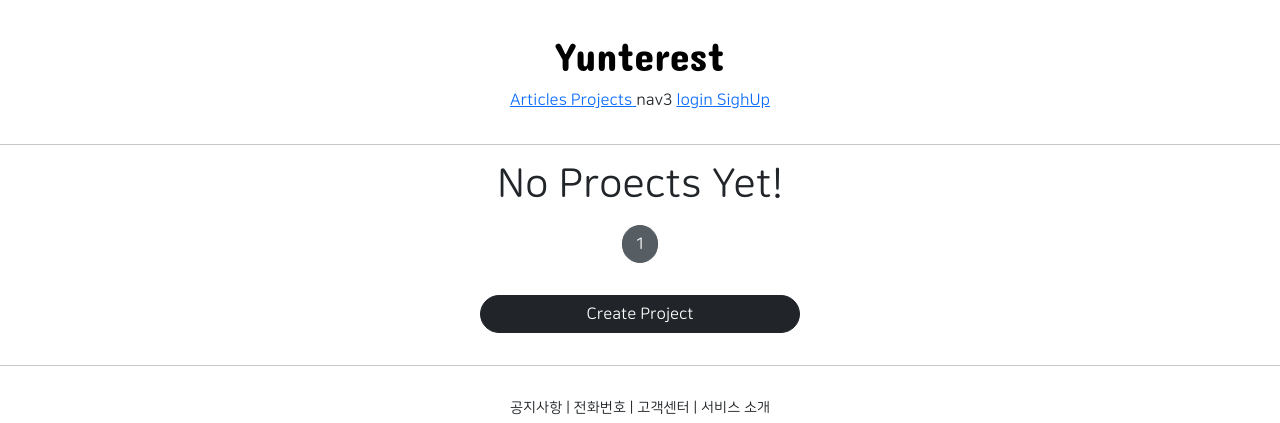
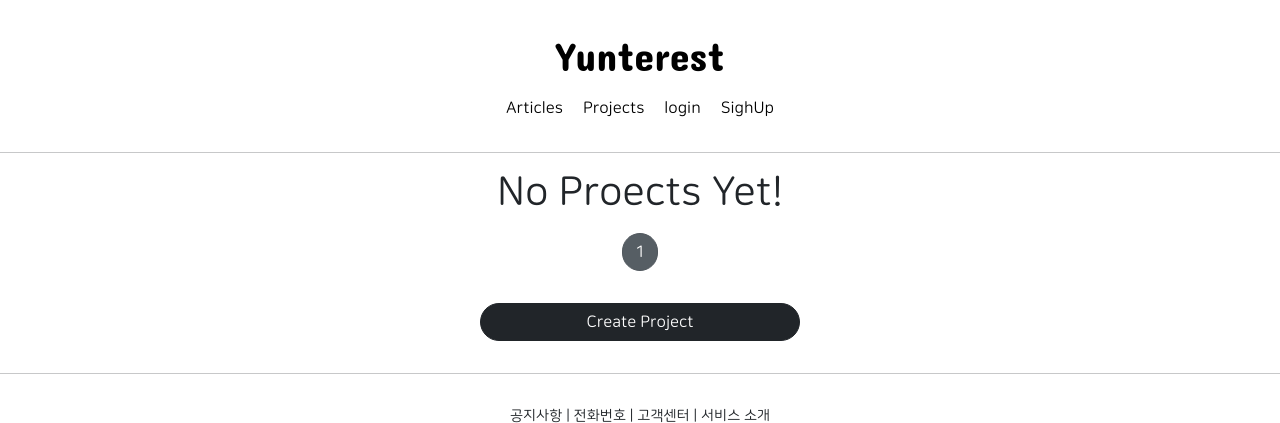
Before and after one commit to dev-yun/Yunterest, a Django app: page /projects/list/ in a window 1280 px wide. Shown: the top 423 px of the page. Run offline with Django 3.2, Linux system fonts and the light colour scheme; data that the repository does not hold is empty; some libraries are stand-ins or nearby versions.

Commit message:
Create Projectapp

```diff
--- a/projectapp/templates/projectapp/detail.html
+++ b/projectapp/templates/projectapp/detail.html
@@ -3,10 +3,10 @@
 {% block content %}
 
     <div>
-        <div style="text-align: center; max-width: 500px; margin: 4rem auto">
+        <div style="text-align: center; max-width: 500px; margin: 4rem auto;">
             <img src="{{ target_project.image.url }}" alt=""
-                style="height: 12rem; width: 12rem; border-radius: 15rem; margin-bottom: 2rem">
-            <h2 class="yunterest_font">
+                style="height: 15rem; width: 15rem; border-radius: 5rem; margin-bottom: 2rem; object-fit: cover">
+            <h2 style="font-family: 'NanumSquareRoundOTFB'">
                 {{ target_project.title }}
             </h2>
             <h5 style="margin-bottom: 3rem">
--- a/projectapp/templates/projectapp/list.html
+++ b/projectapp/templates/projectapp/list.html
@@ -10,11 +10,6 @@
             margin: 0 auto;
         }
 
-        .container a{
-            width: 45%;
-            max-width: 250px;
-        }
-
         .container div {
             display: flex;
             justify-content: center;
@@ -23,8 +18,11 @@
         }
 
         .container img{
-            width: 100%;
-            border-radius: 1rem;
+            width: 7rem;
+            height: 7rem;
+            border: 1px solid #bbb;
+            border-radius: 2rem;
+            object-fit: cover;
         }
 
     </style>
--- a/projectapp/views.py
+++ b/projectapp/views.py
@@ -31,4 +31,4 @@ class ProjectListView(ListView):
     model = Project
     context_object_name = 'project_list'
     template_name = 'projectapp/list.html'
-    paginate_by = 25
+    paginate_by = 15
--- a/static/base.css
+++ b/static/base.css
@@ -13,11 +13,24 @@
 .yunterest_footer_button{
     font-size: .9rem;
 }
-.not_change_link_color{
-    color:black; text-decoration: none;
+.yunterest_header_nav{
+    margin: 0.5rem
 }
+.yunterest_header_navbar{
+    margin: 1rem 0;
+}
+
 @media screen and (max-width: 500px){
     html{
         font-size: 13px;
     }
 }
+a {
+   color : black;
+    text-decoration: none;
+}
+
+a:hover {
+    color: black;
+    text-decoration: none;
+}
--- a/templates/header.html
+++ b/templates/header.html
@@ -4,27 +4,26 @@
             <h1 class="yunterest_font">Yunterest</h1>
         </a>
     </div>
-    <div>
-        <a href="{% url 'articleapp:list' %}">
+    <div class="yunterest_header_navbar">
+        <a href="{% url 'articleapp:list' %}" class="yunterest_header_nav">
             <span>Articles</span>
         </a>
-        <a href="{% url 'projectapp:list' %}">
+        <a href="{% url 'projectapp:list' %}" class="yunterest_header_nav">
             <span>Projects</span>
         </a>
-        <span>nav3</span>
         {% if not user.is_authenticated %}
-        <a href="{% url 'accountapp:login' %}?next={% url 'accountapp:hello_world' %}">
+        <a href="{% url 'accountapp:login' %}?next={{ request.path }}" class="yunterest_header_nav">
 {#   request.path는 요청받은 경로를 의미하며 쉽게 말하면 login후 해당 url을 누른 페이지로 돌아간다는 말이다. #}
             <span>login</span>
         </a>
-        <a href="{% url 'accountapp:create' %}">
+        <a href="{% url 'accountapp:create' %}" class="yunterest_header_nav">
             <span>SighUp</span>
         </a>
         {% else %}
-        <a href="{% url 'accountapp:detail' pk=user.pk %}">
+        <a href="{% url 'accountapp:detail' pk=user.pk %}" class="yunterest_header_nav">
             <span>MyPage</span>
         </a>
-        <a href="{% url 'accountapp:logout' %}?next={{ request.path }}">
+        <a href="{% url 'accountapp:logout' %}?next={{ request.path }}" class="yunterest_header_nav">
             <span>logout</span>
         </a>
         {% endif %}
--- a/templates/snippets/card_project.html
+++ b/templates/snippets/card_project.html
@@ -1,3 +1,6 @@
-<div>
+<div style="display: block; text-align: center">
     <img src="{{ project.image.url }}" alt="">
+    <h5 class="mt-2" style="font-family: 'NanumSquareRoundOTFB">
+        {{ project.title | truncatechars:8 }}
+    </h5>
 </div>
```
Also changed, not shown: 1 other file.
